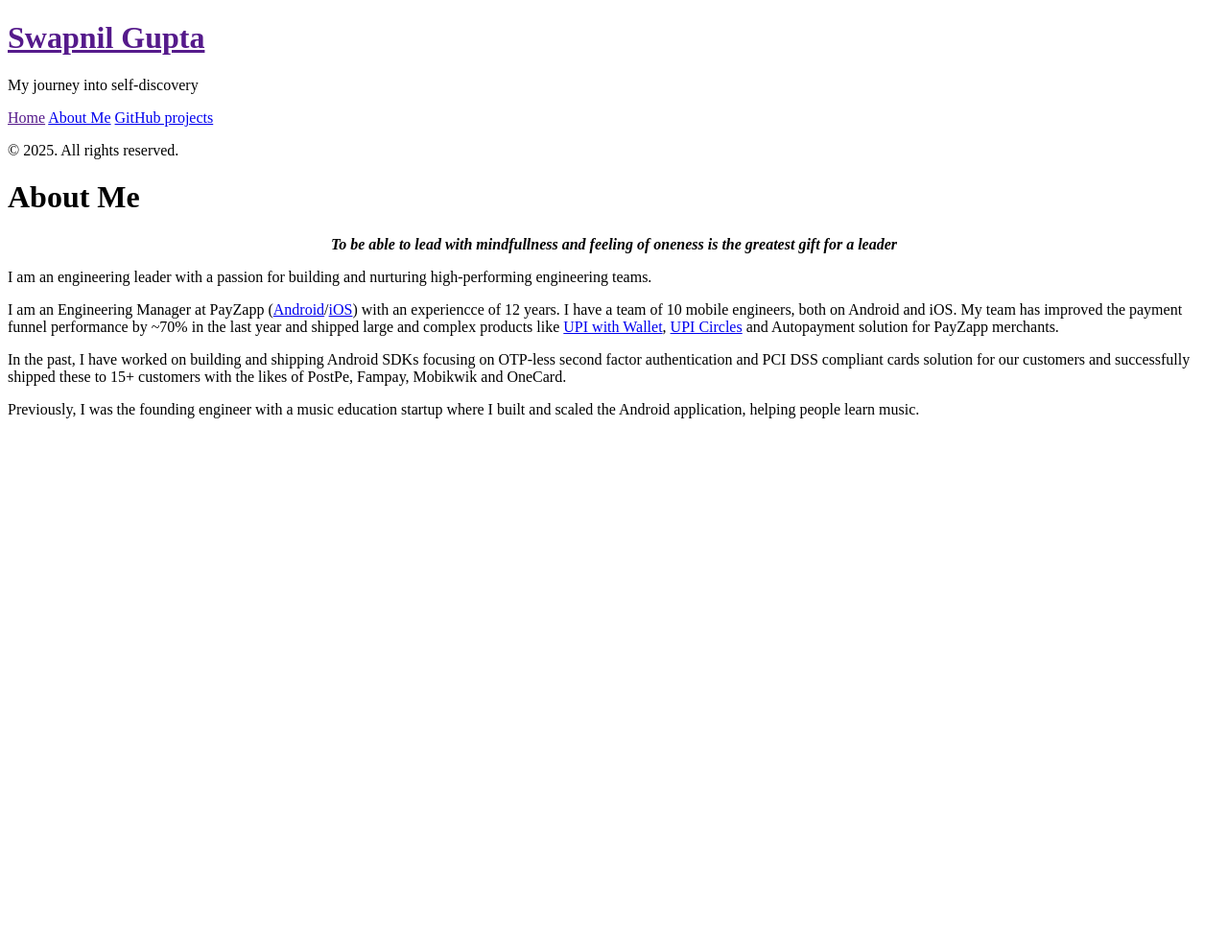
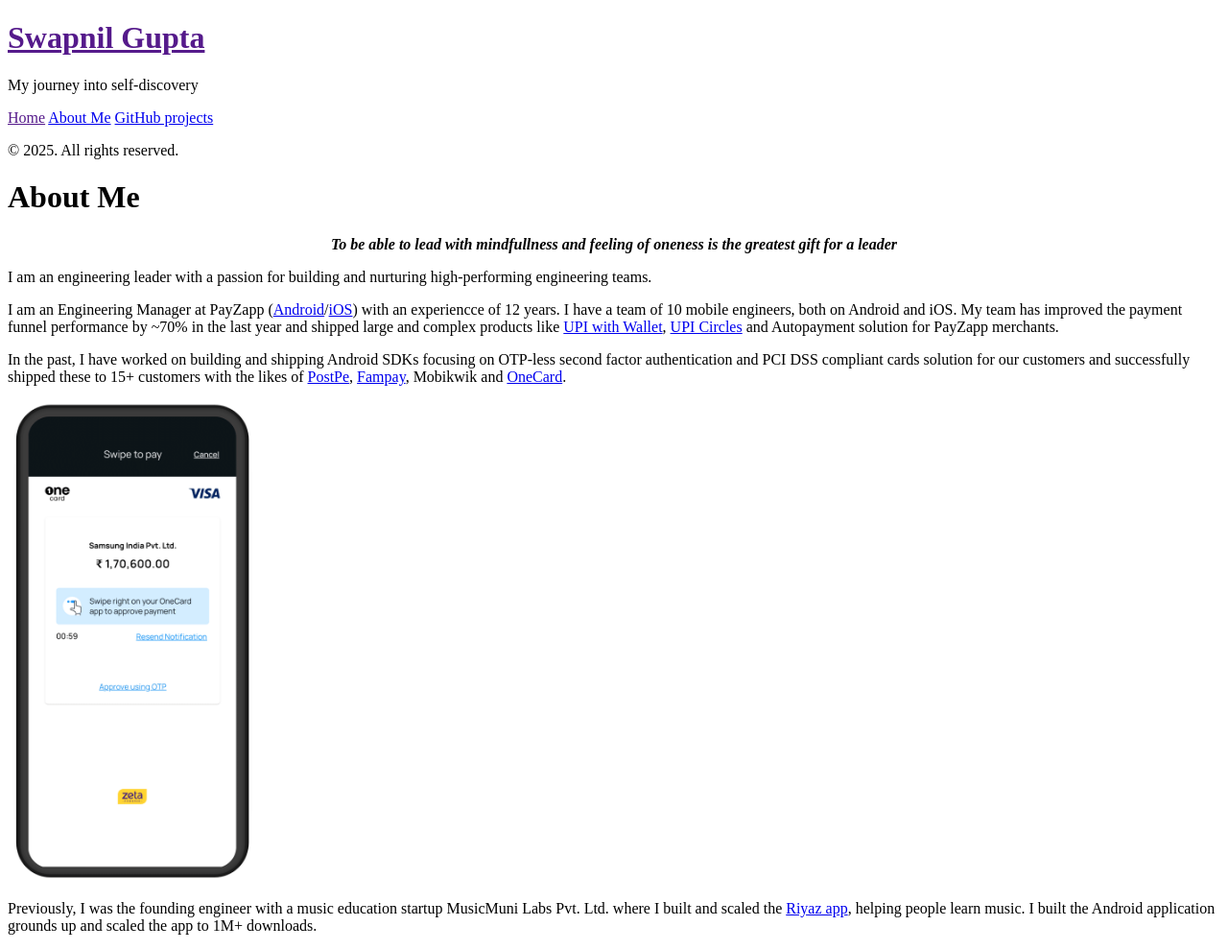
Before and after one commit to swapnilgt/swapnilgt.github.io, a Jekyll site: the page built from about.md, in a window 1280 px wide. Shown: the whole page at 96% size. Built offline with Jekyll 4.4.1, drawn with Linux system fonts in a browser that asks for light colours; Markdown is read by kramdown in place of the engine named in the settings; before the commit the page ends 900 px from its top, so only the background shows below that.

Commit message:
Upadting about me

```diff
--- a/about.md
+++ b/about.md
@@ -11,6 +11,8 @@
 
 I am an Engineering Manager at PayZapp ([Android](https://play.google.com/store/apps/details?id=com.hdfcbank.payzapp&hl=en-US)/[iOS](https://apps.apple.com/in/app/payzapp-upi-pixel-credit-card/id6443480917)) with an experiencce of 12 years. I have a team of 10 mobile engineers, both on Android and iOS. My team has improved the payment funnel performance by ~70% in the last year and shipped large and complex products like [UPI with Wallet](https://youtu.be/RbnTE8PYnuY?si=dhjNYuXF9KZ1pXZ6), [UPI Circles](https://www.npci.org.in/what-we-do/upi-circle/product-overview#:~:text=UPI%20Circle%20is%20a%20solution%20where%20a%20payer,with%20minimum%20intervention%20and%20with%20adequate%20risk%20mitigations.) and Autopayment solution for PayZapp merchants.
 
-In the past, I have worked on building and shipping Android SDKs focusing on OTP-less second factor authentication and PCI DSS compliant cards solution for our customers and successfully shipped these to 15+ customers with the likes of PostPe, Fampay, Mobikwik and OneCard.
+In the past, I have worked on building and shipping Android SDKs focusing on OTP-less second factor authentication and PCI DSS compliant cards solution for our customers and successfully shipped these to 15+ customers with the likes of [PostPe](https://xploringindia.in/bharatpe-enters-the-buy-now-pay-later-segment-as-it-launched-postpe/), [Fampay](https://blog.famapp.in/blog/zetas-fusion-to-power-fampays-cashless-payments-for-gen-z/), Mobikwik and [OneCard](https://www.getonecard.app/blog/onecard-credit-card-swipe-to-pay/).
 
-Previously, I was the founding engineer with a music education startup where I built and scaled the Android application, helping people learn music.
+![](/img/swipe_to_pay.gif){:height="500px"}
+
+Previously, I was the founding engineer with a music education startup MusicMuni Labs Pvt. Ltd. where I built and scaled the [Riyaz app](https://riyazapp.com/), helping people learn music. I built the Android application grounds up and scaled the app to 1M+ downloads.
```
Also changed, not shown: img/swipe_to_pay.gif (added).
